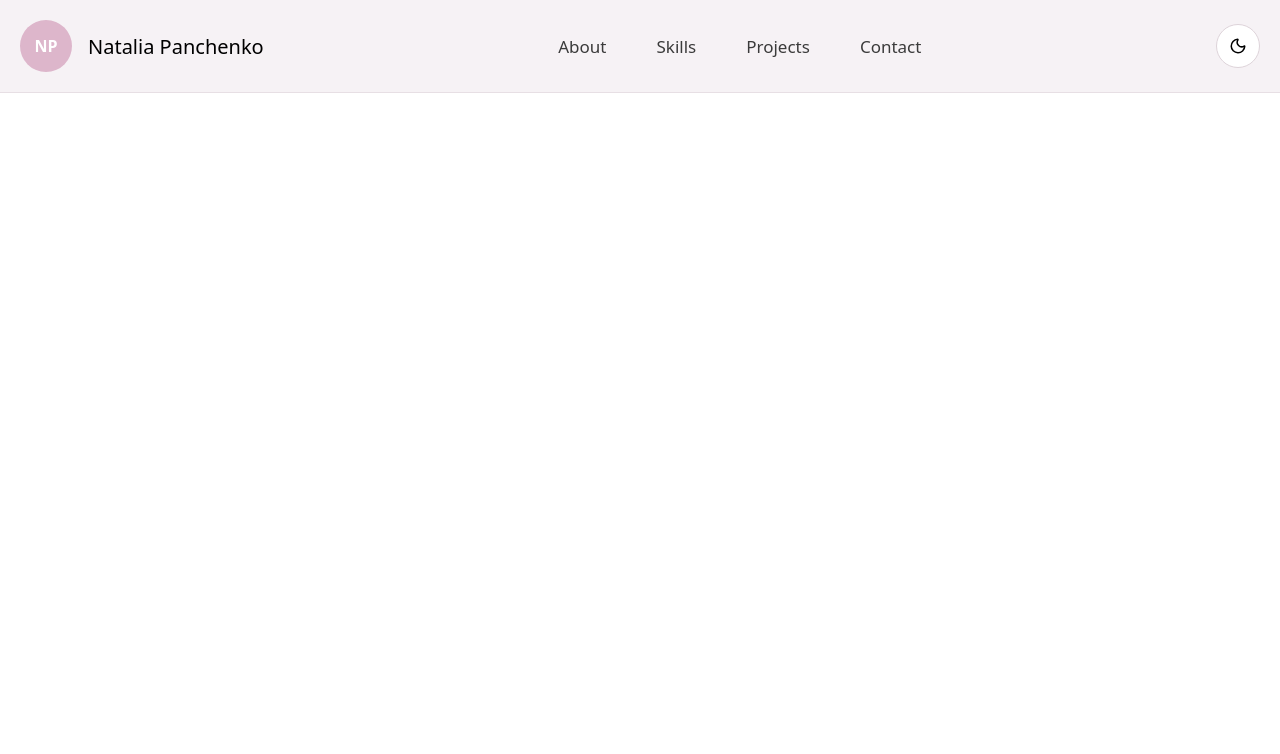
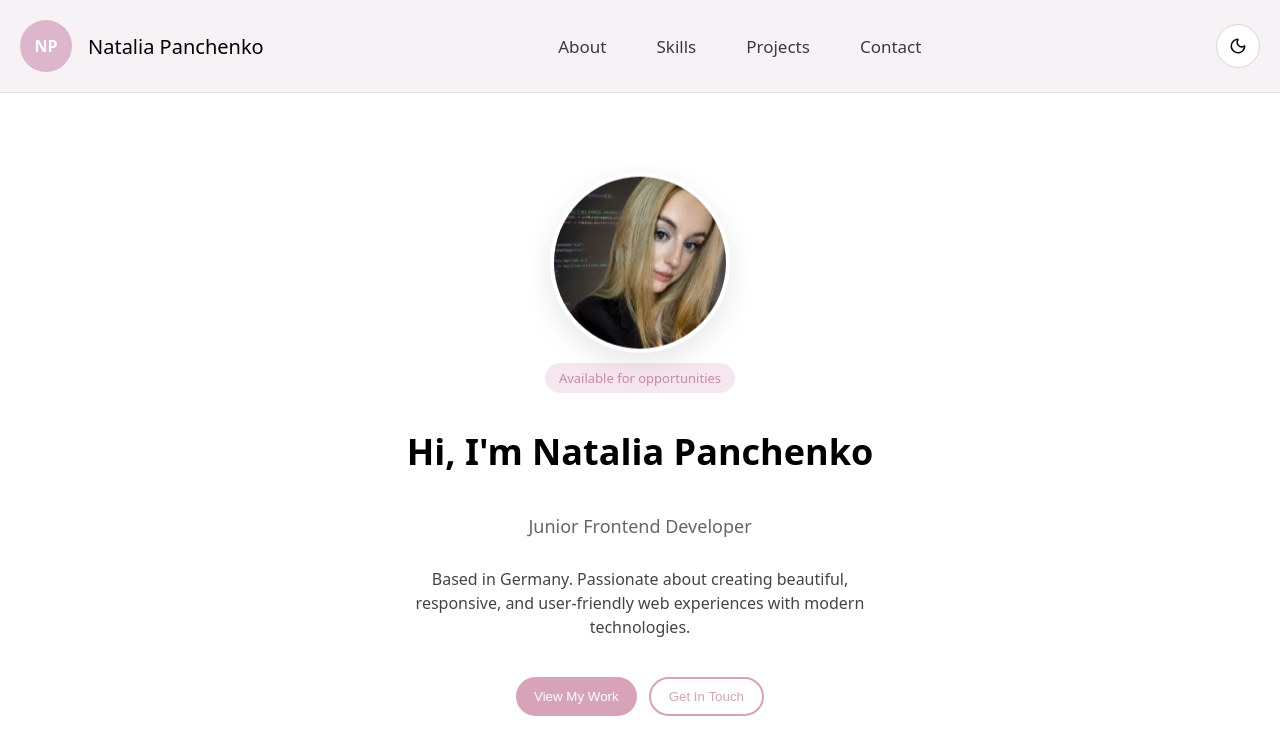
Before and after one commit to NataliaPanchenko/personal-portfolio, a Next.js app: page / in a window 1280 px wide. Shown: the top 754 px of the page. Built offline with nearby package versions, Linux system fonts and the light colour scheme.

Commit message:
add profile intro component

```diff
--- a/components/Header.js
+++ b/components/Header.js
@@ -200,6 +200,6 @@ const MobileLink = styled.a`
   transition: 0.3s;
 
   &:hover {
-    color: #cb97b0;
+    color: var(--nav-hover-color);
   }
 `;
--- /dev/null
+++ b/components/ProfileIntro.js
@@ -0,0 +1,171 @@
+import styled, { keyframes } from "styled-components";
+import Image from "next/image";
+import { useEffect, useState } from "react";
+
+const float = keyframes`
+  0% { transform: translateY(0px); }
+  50% { transform: translateY(-12px); }
+  100% { transform: translateY(0px); }
+`;
+
+const fadeUp = keyframes`
+  0% {
+    opacity: 0;
+    transform: translateY(40px);
+  }
+  100% {
+    opacity: 1;
+    transform: translateY(0);
+  }
+`;
+
+export default function ProfileIntro() {
+  const [loaded, setLoaded] = useState(false);
+
+  useEffect(() => {
+    setLoaded(true);
+  }, []);
+
+  return (
+    <Wrapper $loaded={loaded}>
+      <ImageWrapper>
+        <Image
+          src="/photo.jpg"
+          alt="Profile photo"
+          width={180}
+          height={180}
+          style={{
+            objectFit: "cover",
+            objectPosition: "100% 20%",
+          }}
+        />
+      </ImageWrapper>
+
+      <Badge>Available for opportunities</Badge>
+
+      <Title>Hi, I&apos;m Natalia Panchenko</Title>
+      <Subtitle>Junior Frontend Developer</Subtitle>
+
+      <Text>
+        Based in Germany. Passionate about creating beautiful, responsive, and
+        user-friendly web experiences with modern technologies.
+      </Text>
+
+      <ButtonGroup>
+        <PrimaryButton>View My Work</PrimaryButton>
+        <SecondaryButton>Get In Touch</SecondaryButton>
+      </ButtonGroup>
+    </Wrapper>
+  );
+}
+
+const Wrapper = styled.section`
+  display: flex;
+  flex-direction: column;
+  align-items: center;
+  justify-content: center;
+
+  padding: 60px 20px;
+  text-align: center;
+
+  opacity: ${({ $loaded }) => ($loaded ? 1 : 0)};
+  animation: ${({ $loaded }) => ($loaded ? fadeUp : "none")} 0.8s ease-out;
+
+  @media (min-width: 768px) {
+    padding: 90px 20px;
+  }
+`;
+
+const ImageWrapper = styled.div`
+  width: 180px;
+  height: 180px;
+  border-radius: 50%;
+  overflow: hidden;
+  border: 4px solid var(--main-color);
+  box-shadow: 0 10px 30px var(--box-shadow-color);
+
+  animation: ${float} 4s ease-in-out infinite;
+`;
+
+const Badge = styled.div`
+  background: var(--badge-bg);
+  color: var(--badge-color);
+  padding: 6px 14px;
+  border-radius: 999px;
+  font-size: 13px;
+  margin-bottom: 14px;
+  font-weight: 500;
+`;
+
+const Title = styled.h1`
+  margin-top: 20px;
+  font-size: 28px;
+  font-weight: 700;
+
+  @media (min-width: 768px) {
+    font-size: 36px;
+  }
+`;
+
+const Subtitle = styled.h2`
+  font-size: 16px;
+  font-weight: 500;
+  color: var(--subtitle-color);
+  margin-top: 8px;
+
+  @media (min-width: 768px) {
+    font-size: 18px;
+  }
+`;
+
+const ButtonGroup = styled.div`
+  display: flex;
+  gap: 12px;
+  margin-top: 22px;
+  flex-wrap: wrap;
+  justify-content: center;
+`;
+
+const PrimaryButton = styled.button`
+  background: var(--primary-button);
+  color: white;
+  border: none;
+  padding: 12px 18px;
+  border-radius: 999px;
+  font-weight: 500;
+  cursor: pointer;
+  transition: 0.2s ease;
+
+  &:hover {
+    transform: translateY(-2px);
+    background: var(--primary-button-bg);
+  }
+`;
+
+const SecondaryButton = styled.button`
+  background: transparent;
+  color: var(--primary-button);
+  border: 2px solid var(--primary-button);
+  padding: 10px 18px;
+  border-radius: 999px;
+  font-weight: 500;
+  cursor: pointer;
+  transition: 0.2s ease;
+
+  &:hover {
+    background: var(--badge-bg);
+    transform: translateY(-2px);
+  }
+`;
+
+const Text = styled.p`
+  max-width: 500px;
+  margin-top: 14px;
+  font-size: 14px;
+  line-height: 1.5;
+  color: var(--text-color);
+
+  @media (min-width: 768px) {
+    font-size: 16px;
+  }
+`;
--- a/pages/index.js
+++ b/pages/index.js
@@ -1,9 +1,11 @@
 import Header from "@/components/Header";
+import ProfileIntro from "@/components/ProfileIntro";
 
 export default function HomePage() {
   return (
     <>
-      <Header></Header>
+      <Header />
+      <ProfileIntro />
     </>
   );
 }
--- a/styles.js
+++ b/styles.js
@@ -9,6 +9,15 @@ export default createGlobalStyle`
     --theme-button: #ddd3d9;
     --mobile-menu-bg: #f6f1f4;
     --border-color: #e7dfe4;
+
+    --main-color: #ffffff;
+    --box-shadow-color: rgba(0, 0, 0, 0.1);
+    --badge-bg: #f6e6ef;
+    --badge-color: #c98aa6;
+    --subtitle-color: #666;
+    --primary-button: #d6a3b8;
+    --primary-button-bg: #c78aa3;
+    --text-color: #444;
   }
 
   *,
```
Also changed, not shown: public/photo.JPG (added), 1 other file (tests, documents, lock files or other folders).
